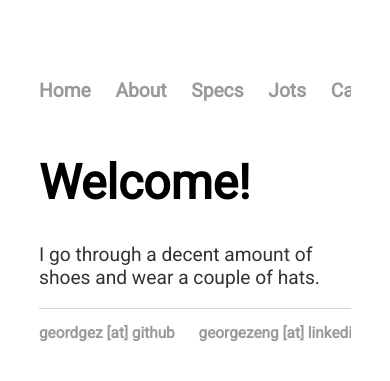
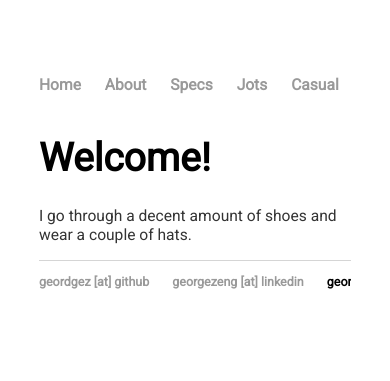
Before and after one commit to geordgez/geordgez.github.io, a Jekyll site: the page built from index.html, in a window 390 px wide. Shown: the top 381 px of the page. Built offline with Jekyll 4.4.1, drawn with Linux system fonts in a browser that asks for light colours.

Commit message:
Viewport + use 4vmin on  mobile with 16px fallback
- 24px is a little too big; 4vmin and 16px are perfect on the Samsumg
GS7 Edge, which is probably on the higher end of the scale for number of
CSS pixels for a mobile phone.
- NOTE: 640px i.e. 40em is just right for the cutoff between mobile and
desktop
- NOTE: Also, remember to use the viewport meta tag in the head of the
html to indicate to the browser that it's a mobile-optimized page

```diff
--- a/_layouts/default.html
+++ b/_layouts/default.html
@@ -2,6 +2,7 @@
 
 <html>
 	<head>
+		<meta name="viewport" content="width=device-width, initial-scale=1.0">
 		<title>{{ page.title }}</title>
 		<!-- link to main stylesheet -->
 		<link href="https://fonts.googleapis.com/css?family=Roboto" rel="stylesheet">
--- a/css/main.css
+++ b/css/main.css
@@ -1,8 +1,9 @@
 html {
     font-family: 'Roboto', sans-serif;
-    font-size: 16px;
+    font-size:16px;
+    font-size:4vmin;
 }
-@media(min-width:20em){html{font-size: 120%}}
+@media(min-width:40em){html{font-size: 120%}}
 
 body {
     margin: 60px auto;
```
